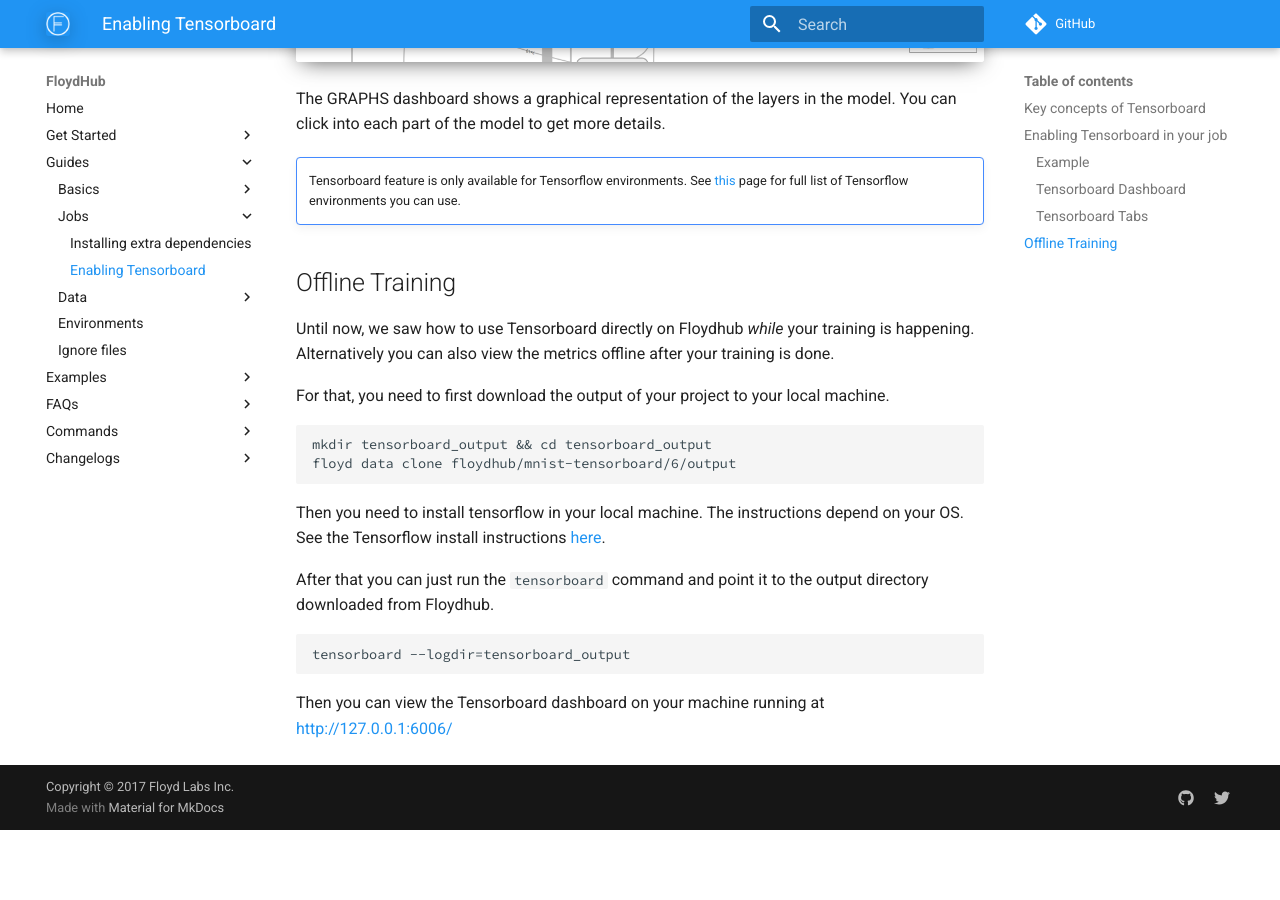
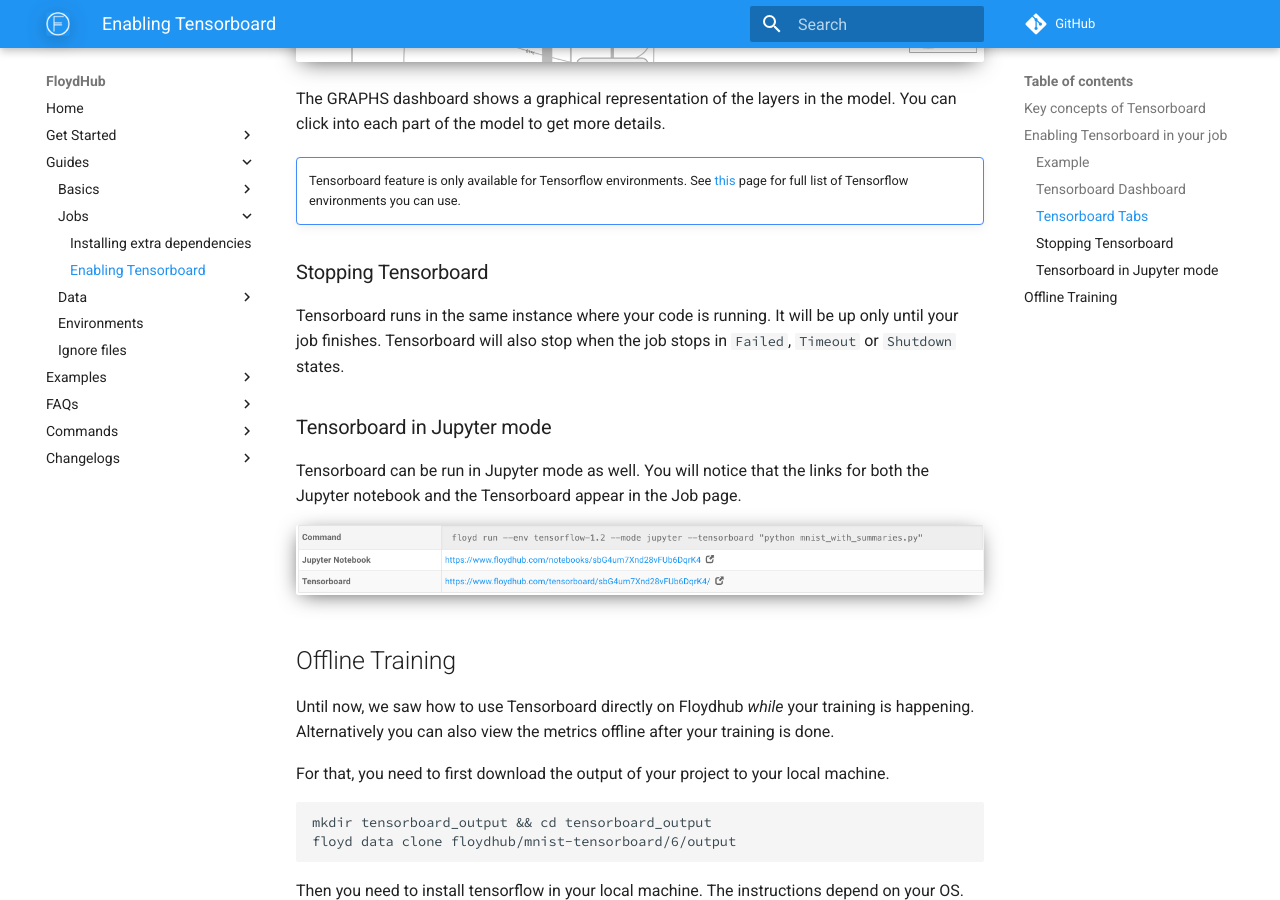
Before and after one commit to floydhub/floyd-docs, an MkDocs documentation site: the page built from docs/guides/jobs/tensorboard.md, in a window 1280 px wide and 900 px high, scrolled down 3263 px. Built offline with MkDocs 1.6.1 and Material for MkDocs 9.7.7, drawn with Linux system fonts in a browser that asks for light colours; comment, search, counter and statistics services are not loaded; old or Windows-style settings are respelled for this version of MkDocs; before the commit the page ends 4093 px from its top, so only the background shows below that.

Commit message:
Explain tensorboard stop

```diff
--- a/docs/guides/jobs/tensorboard.md
+++ b/docs/guides/jobs/tensorboard.md
@@ -83,6 +83,19 @@
     See [this](../environments.md) page for full list of Tensorflow environments you
     can use.
 
+### Stopping Tensorboard
+
+Tensorboard runs in the same instance where your code is running. It will be up only until
+your job finishes. Tensorboard will also stop when the job stops in `Failed`, `Timeout` or
+`Shutdown` states.
+
+### Tensorboard in Jupyter mode
+
+Tensorboard can be run in Jupyter mode as well. You will notice that the links for both
+the Jupyter notebook and the Tensorboard appear in the Job page.
+
+![Tensorboard and Jupyter](../../img/tensorboard_jupyter.png)
+
 ## Offline Training
 
 Until now, we saw how to use Tensorboard directly on Floydhub _while_ your training
```
Also changed, not shown: docs/img/tensorboard_jupyter.png (added).
